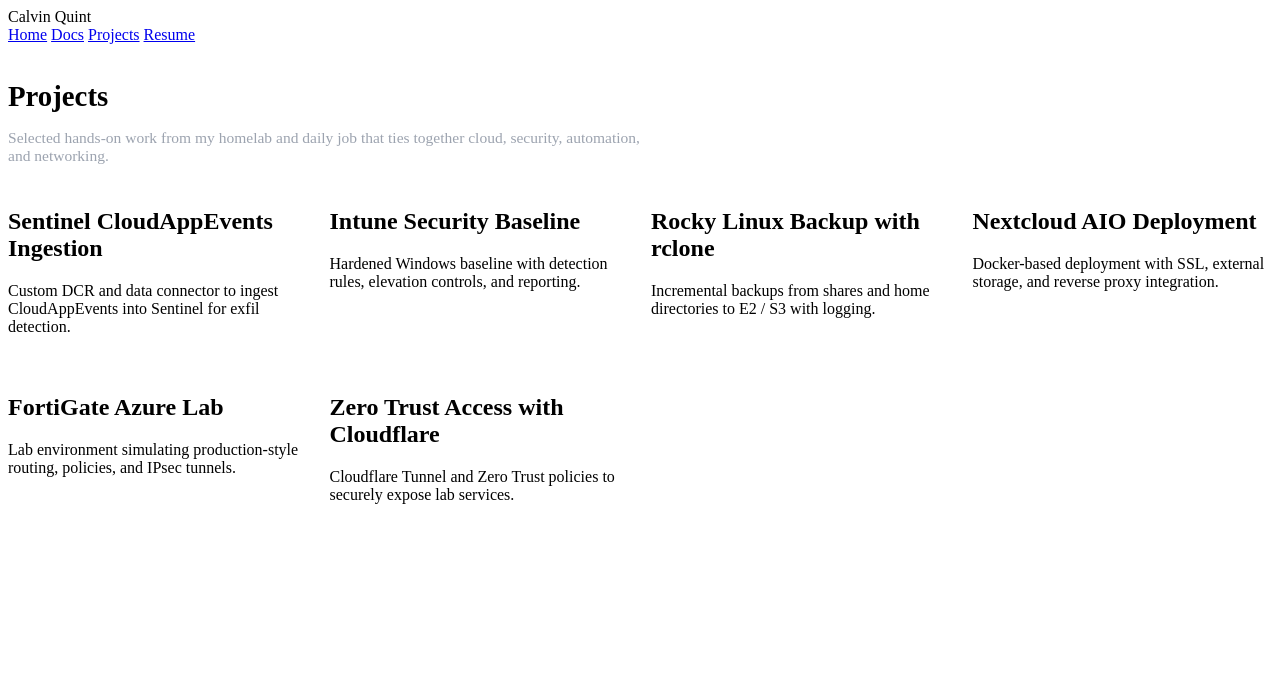
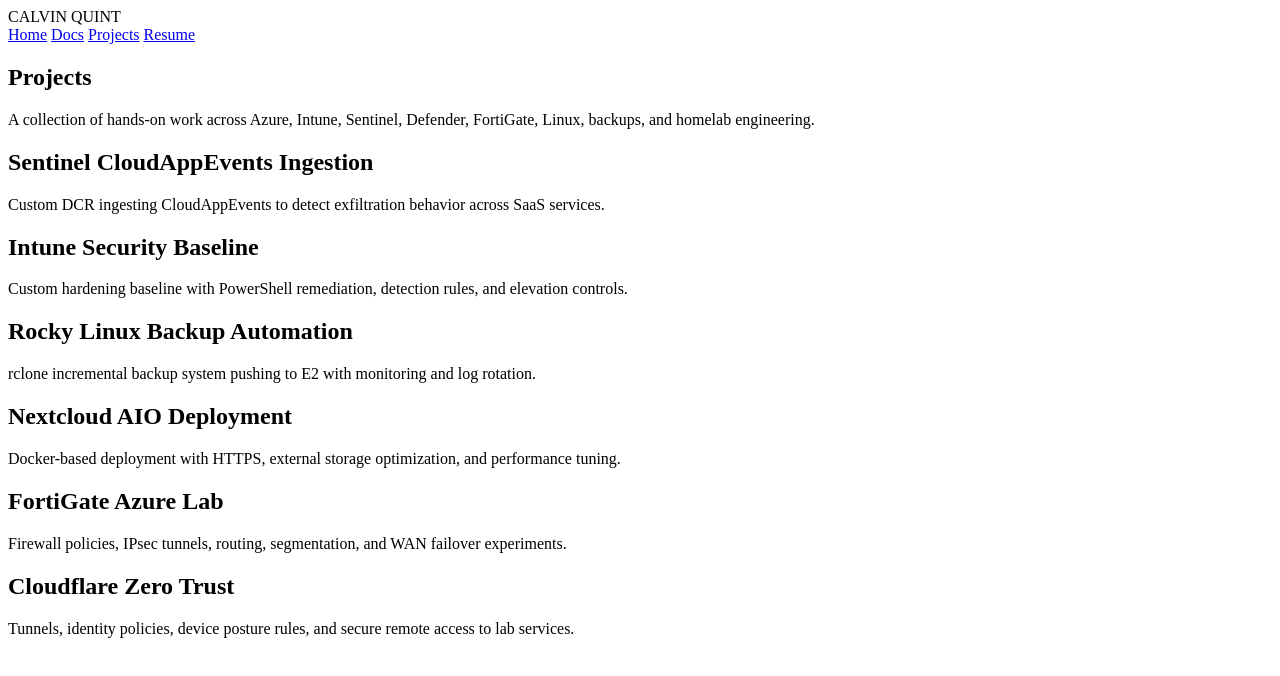
Before and after one commit to calvin-quint/website, a plain HTML site: page projects.html in a window 1280 px wide. Drawn offline with Linux system fonts and the light colour scheme.

Commit message:
Refactor projects.html with updated content
Updated project descriptions and HTML structure.

```diff
--- a/projects.html
+++ b/projects.html
@@ -4,70 +4,65 @@
 <meta charset="UTF-8" />
 <title>Projects • Calvin Quint</title>
 <meta name="viewport" content="width=device-width, initial-scale=1" />
+
+<!-- SAME CSS AS ABOVE (identical to index + docs) -->
 <style>
-    /* paste the SAME CSS <style> block from index.html here */
+  /* 🔥 Use the exact same CSS block from docs.html */
 </style>
 </head>
+
 <body>
 <header class="navbar">
   <div class="nav-inner">
-      <div class="nav-left">Calvin Quint</div>
+      <div class="nav-left">CALVIN QUINT</div>
       <nav class="nav-links">
-        <a href="index.html" class="nav-link">Home</a>
-        <a href="docs.html" class="nav-link">Docs</a>
-        <a href="projects.html" class="nav-link active">Projects</a>
-        <a href="resume.html" class="nav-link">Resume</a>
+          <a href="index.html">Home</a>
+          <a href="docs.html">Docs</a>
+          <a href="projects.html" class="active">Projects</a>
+          <a href="resume.html">Resume</a>
       </nav>
   </div>
 </header>
 
 <main class="page">
-    <section style="margin-top: 36px;">
-      <h1 style="font-size: 1.8rem; margin-bottom: 6px;">Projects</h1>
-      <p style="color:#9ca3af; font-size:0.97rem; max-width:40rem; margin-bottom:24px;">
-        Selected hands-on work from my homelab and daily job that ties together cloud, security,
-        automation, and networking.
-      </p>
-    </section>
+  <section class="panel">
+      <h1>Projects</h1>
+      <p>A collection of hands-on work across Azure, Intune, Sentinel, Defender, FortiGate, Linux, backups, and homelab engineering.</p>
 
-    <section
-      style="
-        display:grid;
-        grid-template-columns:repeat(auto-fit,minmax(260px,1fr));
-        gap:22px;
-        margin-top:10px;
-      "
-    >
-      <article class="card">
+      <div class="card-grid">
+          <div class="card">
               <h2>Sentinel CloudAppEvents Ingestion</h2>
-        <p>Custom DCR and data connector to ingest CloudAppEvents into Sentinel for exfil detection.</p>
-      </article>
+              <p>Custom DCR ingesting CloudAppEvents to detect exfiltration behavior across SaaS services.</p>
+          </div>
 
-      <article class="card">
+          <div class="card">
               <h2>Intune Security Baseline</h2>
-        <p>Hardened Windows baseline with detection rules, elevation controls, and reporting.</p>
-      </article>
+              <p>Custom hardening baseline with PowerShell remediation, detection rules, and elevation controls.</p>
+          </div>
 
-      <article class="card">
-        <h2>Rocky Linux Backup with rclone</h2>
-        <p>Incremental backups from shares and home directories to E2 / S3 with logging.</p>
-      </article>
+          <div class="card">
+              <h2>Rocky Linux Backup Automation</h2>
+              <p>rclone incremental backup system pushing to E2 with monitoring and log rotation.</p>
+          </div>
 
-      <article class="card">
+          <div class="card">
               <h2>Nextcloud AIO Deployment</h2>
-        <p>Docker-based deployment with SSL, external storage, and reverse proxy integration.</p>
-      </article>
+              <p>Docker-based deployment with HTTPS, external storage optimization, and performance tuning.</p>
+          </div>
 
-      <article class="card">
+          <div class="card">
               <h2>FortiGate Azure Lab</h2>
-        <p>Lab environment simulating production-style routing, policies, and IPsec tunnels.</p>
-      </article>
+              <p>Firewall policies, IPsec tunnels, routing, segmentation, and WAN failover experiments.</p>
+          </div>
 
-      <article class="card">
-        <h2>Zero Trust Access with Cloudflare</h2>
-        <p>Cloudflare Tunnel and Zero Trust policies to securely expose lab services.</p>
-      </article>
+          <div class="card">
+              <h2>Cloudflare Zero Trust</h2>
+              <p>Tunnels, identity policies, device posture rules, and secure remote access to lab services.</p>
+          </div>
+      </div>
+
   </section>
 </main>
+
 </body>
 </html>
```
Lines whose indentation alone changed are shown as unchanged.
